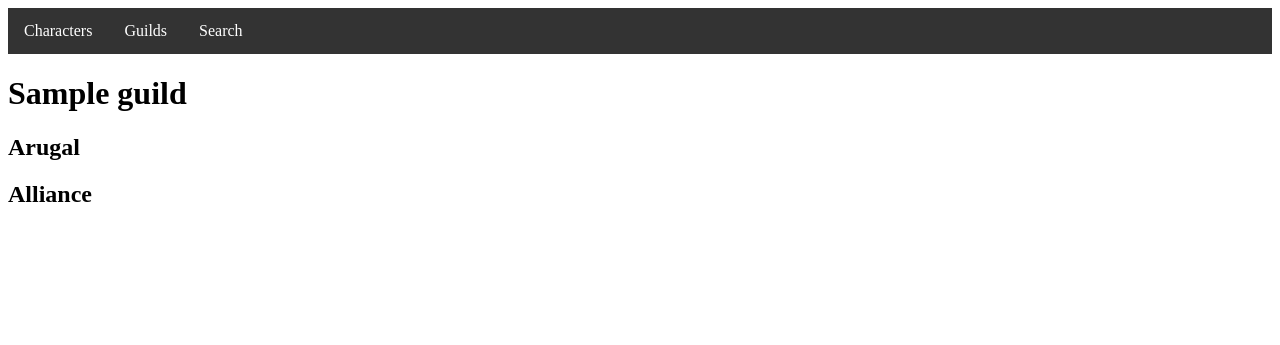
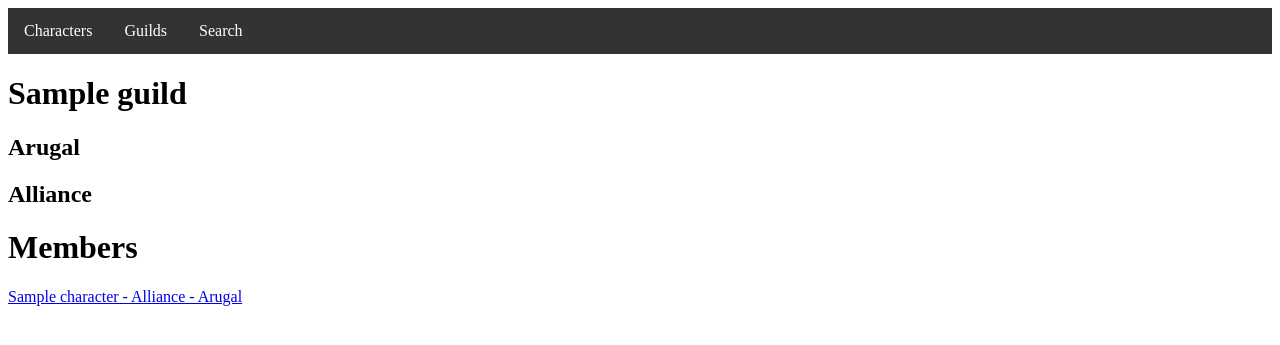
Before and after one commit to BillyDavies1122/Guild-Manage-Website, a Django app: page /1/guild in a window 1280 px wide. Shown: the top 345 px of the page. Run offline with Django 4.2, Linux system fonts and the light colour scheme; tables that the repository leaves empty hold one stand-in row (values such as "Sample post").

Commit message:
Adjustments to search results page and guild page
Can now see members of a guild when you click it, searching for something with both a character and guild result will display both.

```diff
--- a/GuildManagerWebsite/Guild/templates/guilds/guildPage.html
+++ b/GuildManagerWebsite/Guild/templates/guilds/guildPage.html
@@ -11,7 +11,12 @@
     <h2>{{guild.server}} </h2>
     <h2>{{guild.faction}} </h2>
     {% endfor %}
-
+    {% if characterList %}
+        <h1> Members </h1>
+           {% for character in characterList %}
+            <a class ="searchList" href="/{{character.id}}/character"> {{character.characterName}} - {{character.characterFaction}} - {{character.characterRealm}} </a>
+            {% endfor %}
+    {% endif %}
 {% else %}
 <p>Guild not found!</p>
 {% endif %}
--- a/GuildManagerWebsite/Guild/views.py
+++ b/GuildManagerWebsite/Guild/views.py
@@ -7,14 +7,8 @@ from .models import *
 
 # Create your views here.
 
-
-
 def search(request):
     template = loader.get_template('search/searchPage.html')
-
-
-
-
 
 
     return HttpResponse(template.render())
@@ -71,9 +65,11 @@ def guildIndex(request):
 
 def guildPage(request,guildId):
     guildList = guild.objects.filter(id=guildId)
+    characterList = character.objects.filter(characterGuild = guildId)
     template = loader.get_template('guilds/guildPage.html')
     context = {
         'guildList': guildList,
+        'characterList': characterList,
         }
 
     return HttpResponse(template.render(context,request))
```
Also changed, not shown: GuildManagerWebsite/Guild/templates/search/results.html (+4 -6 lines).
